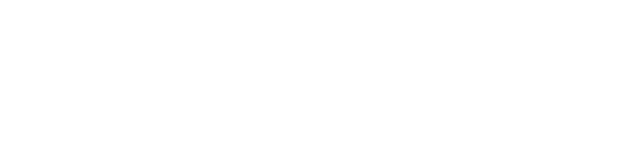
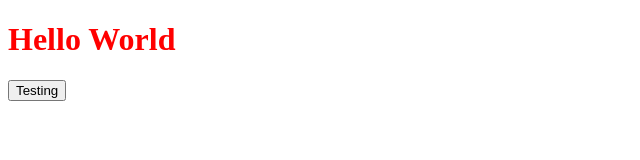
Before and after one commit to besmith43/learning-nodejs, a plain HTML site: page blank-template/index.html in a window 1280 px wide. Shown: the whole page, without its empty margins (0-640 px from the left). Drawn offline with Linux system fonts and the light colour scheme.

Commit message:
finished blank-template

```diff
--- a/blank-template/index.html
+++ b/blank-template/index.html
@@ -5,6 +5,8 @@
         <script src="js/main.js"></script>
     </head>
     <body>
+        <h1>Hello World</h1>
 
+        <button onclick="ButtonClicked()">Testing</button>
     </body>
 </html>
--- a/blank-template/js/main.js
+++ b/blank-template/js/main.js
@@ -0,0 +1,4 @@
+console.log("hello");
+function ButtonClicked() {
+    alert('You clicked the button');
+}
--- a/blank-template/less/main.less
+++ b/blank-template/less/main.less
@@ -0,0 +1,3 @@
+h1 {
+    color: red;
+}
--- a/blank-template/ts/main.ts
+++ b/blank-template/ts/main.ts
@@ -0,0 +1,5 @@
+console.log("hello");
+
+function ButtonClicked() {
+    alert('You clicked the button');
+}
```
Also changed, not shown: blank-template/css/main.css, 1 other file.
